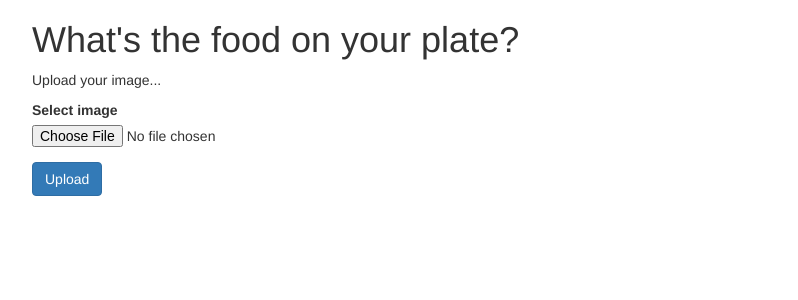
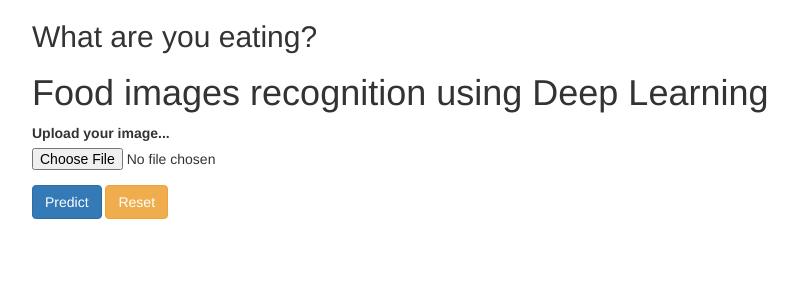
Before and after one commit to ghizmodave/food-classifier, a Flask app: page / in a window 1280 px wide. Shown: the top 300 px of the page, without its empty margins (38-836 px from the left). Run offline with Flask 2, Linux system fonts and the light colour scheme; parts of the project's set-up code (start-up, migrations or seed data) failed here and were passed over; some libraries are stand-ins or nearby versions.

Commit message:
improvements to web app : - colors of button have been changed - text size improved - probability message and other classes probability included - requirements.txt now includes pickle and pandas

```diff
--- a/website/app.py
+++ b/website/app.py
@@ -7,6 +7,8 @@
 # https://foodimage-classifier.herokuapp.com/                                      #
 #==================================================================================#
 
+import pandas as pd
+import pickle
 from flask import Flask, request, render_template, redirect, url_for, send_from_directory
 
 from pytorch_scripts.process import process_image
@@ -23,6 +25,23 @@ current_dir = os.path.dirname(os.path.abspath(__file__))
 IMAGE_UPLOADS = current_dir + "/storage/"
 
 app.config["IMAGE_UPLOADS"] = IMAGE_UPLOADS
+
+def save_dictionary(dict, datafolder, dict_name):
+    """
+    This function saves a dictionary to a pickle file named "dict_name.pkl"
+    in the folder specified in "datafolder"
+    """
+    filepath = datafolder+dict_name+'.pkl'
+
+    # Create target folder if it doesn't exist
+    if not os.path.exists(datafolder):
+        os.mkdir(datafolder)
+
+    print("- Saving dictionary to {}".format(filepath))
+    with open(filepath, "wb") as pickle_file:
+            pickle.dump(dict, pickle_file)
+    return filepath
+
 
 @app.route("/")
 def root():
@@ -44,9 +63,11 @@ def upload_img():
             processed_img = process_image(img_req)
 
             #predict
-            prediction = predict_image(processed_img)
+            prediction = predict_image(processed_img)#
 
-            predicted_name = prediction['class_name'].replace("_", " ").capitalize() + " ({}% sure...)".format(round(prediction['prob'][int(prediction['class'])]*100, 2))
+            save_dictionary(prediction, IMAGE_UPLOADS, "pred_tmp")
+
+            predicted_name = prediction['class_name'].replace("_", " ").capitalize()
 
             #storing the image
             filename = img_req.filename
@@ -64,7 +85,18 @@ def upload_img():
 
 @app.route('/show/<filename>/<predicted_name>')
 def uploaded_file(filename, predicted_name):
-    return render_template('pred.html', filename=filename, predicted_name=predicted_name)
+    prediction = pd.read_pickle(IMAGE_UPLOADS + "pred_tmp.pkl")
+
+    class_prob = round(prediction['prob'][int(prediction['class'])]*100, 2) #print out how much the model is "sure" about the prediction
+
+    other_three_idx = [prediction['prob'].index(x) for x in sorted(prediction['prob'], reverse=True)[1:4] if x>0.0] #find the 3 other highest values in probability from prediction values
+    other_three_names = [prediction['class_names_mapping'][idx].replace("_", " ").capitalize() for idx in other_three_idx] #find the respective names
+    other_three_perc = [round(prediction['prob'][idx]*100, 2) for idx in other_three_idx] #find the respective percentage of probability
+
+    #text to send for displaying it on the app
+    other_three_text = ["{} - {}%".format(other_three_names[i], other_three_perc[i]) for i in range(len(other_three_idx))]
+
+    return render_template('pred.html', filename=filename, predicted_name=predicted_name, class_prob=class_prob, other_three_text = other_three_text)
 
 @app.route('/uploads/<filename>')
 def send_file(filename):
--- a/website/requirements.txt
+++ b/website/requirements.txt
@@ -3,3 +3,5 @@ torchvision==0.2.2
 Flask==1.0.3
 Pillow==5.2.0
 gunicorn==20.0.4
+pickle
+pandas
--- a/website/templates/index.html
+++ b/website/templates/index.html
@@ -9,19 +9,18 @@
     </head>
     <body>
         <div class="container">
-            <h1>What's the food on your plate?</h1>
-            <p>Upload your image...</p>
+            <h2>What are you eating?</h2>
+            <h1>Food images recognition using Deep Learning</h1>
             <form action = "{{ url_for('upload_img') }}" method="POST" enctype="multipart/form-data">
-
               <div class="form-group">
-                  <label>Select image </label>
+                  <label>Upload your image...</label>
                   <div class="custom-file">
                     <input type="file" align="center" name="img" id="img">
 
                   </div>
              </div>
-
-              <button type="submit" class="btn btn-primary">Upload</button>
+              <button type="submit" class="btn btn-primary">Predict</button>
+              <button type="reset" class="btn btn-warning" color="red">Reset</button>
             </form>
 
         </div>
```
Also changed, not shown: website/templates/pred.html (+17 -2 lines).
